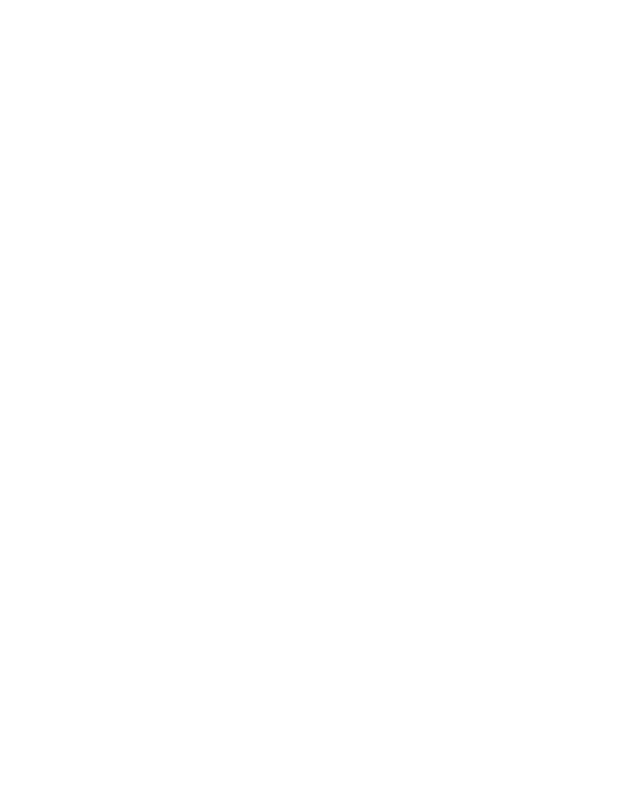
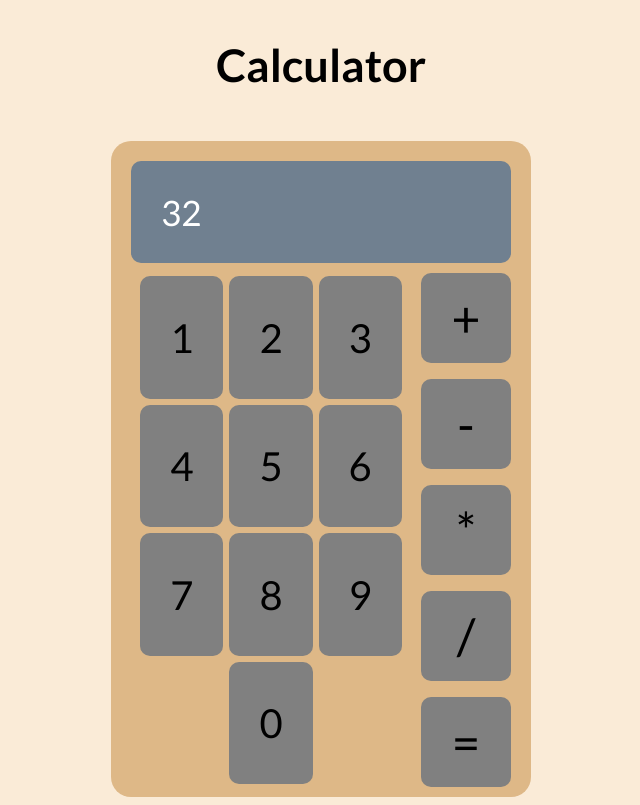
Before and after one commit to zuhayramin/odin-calculator, a plain HTML site: page index.html in a window 1280 px wide. Shown: the whole page, without its empty margins (319-959 px from the left). Drawn offline with Linux system fonts and the light colour scheme.

Commit message:
Add some basic css styling

```diff
--- a/index.html
+++ b/index.html
@@ -7,5 +7,32 @@
         <script src="index.js" defer></script>
         <title>Calculator</title>
     </head>
-    <body></body>
+    <body>
+        <h1 class="heading">Calculator</h1>
+        <br />
+        <div class="calculator">
+            <div class="display">32</div>
+            <div class="pad">
+                <div class="numpad">
+                    <button class="numbers 1">1</button>
+                    <button class="numbers 2">2</button>
+                    <button class="numbers 3">3</button>
+                    <button class="numbers 4">4</button>
+                    <button class="numbers 5">5</button>
+                    <button class="numbers 6">6</button>
+                    <button class="numbers 7">7</button>
+                    <button class="numbers 8">8</button>
+                    <button class="numbers 9">9</button>
+                    <button class="numbers 0">0</button>
+                </div>
+                <div class="signpad">
+                    <button class="signs">+</button>
+                    <button class="signs">-</button>
+                    <button class="signs">*</button>
+                    <button class="signs">/</button>
+                    <button class="signs">=</button>
+                </div>
+            </div>
+        </div>
+    </body>
 </html>
--- a/style.css
+++ b/style.css
@@ -0,0 +1,76 @@
+@import url("https://fonts.googleapis.com/css2?family=Lato:wght@300;400;700&family=Roboto:ital,wght@0,100;0,300;0,400;0,500;0,700;0,900;1,100;1,300;1,400;1,500;1,700;1,900&family=Young+Serif&display=swap");
+
+* {
+    font-family: "Lato", sans-serif;
+}
+
+body {
+    background-color: antiquewhite;
+    display: flex;
+    flex-direction: column;
+    justify-content: center;
+    align-items: center;
+}
+
+.heading {
+    font-weight: 900;
+    font-size: 45px;
+}
+
+.calculator {
+    background-color: burlywood;
+    padding: 10px;
+    width: 400px;
+    border-radius: 20px;
+}
+
+.display {
+    background-color: slategray;
+    border-radius: 10px;
+    padding: 30px;
+    font-size: 35px;
+    margin: 10px;
+    color: white;
+}
+
+.pad {
+    display: flex;
+}
+
+.numpad {
+    display: flex;
+    flex-wrap: wrap;
+    margin: 0;
+    justify-content: center;
+}
+
+.numbers {
+    padding: 30px;
+    margin: 3px;
+    font-size: 40px;
+    background-color: grey;
+}
+
+.signpad {
+    display: flex;
+    flex-direction: column;
+    justify-content: space-between;
+    gap: 1rem;
+    margin-right: 10px;
+}
+.signs {
+    background-color: grey;
+    font-size: 50px;
+    width: 90px;
+    height: 90px;
+}
+
+button {
+    border-radius: 10px;
+    border: 0;
+}
+
+button:active {
+    background-color: darkslategrey;
+    color: whitesmoke;
+}
```
